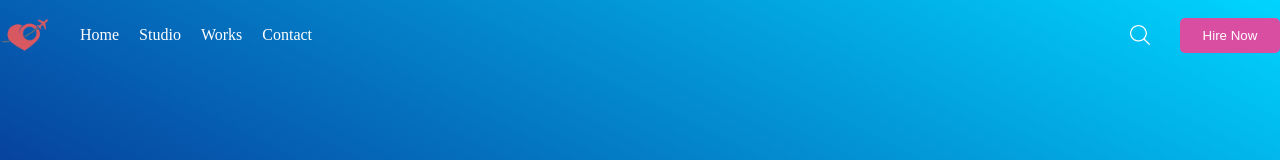
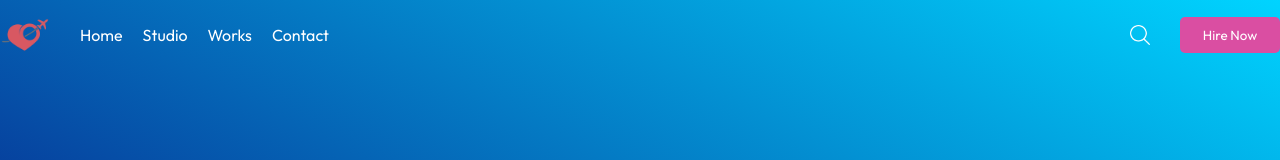
Before and after one commit to serhiyhvala/three-js-portfolio, a React (Vite) app: page / in a window 1280 px wide. Shown: the top 160 px of the page. Built offline with nearby package versions, Linux system fonts and the light colour scheme.

Commit message:
Update font for project

```diff
--- a/src/app.module.scss
+++ b/src/app.module.scss
@@ -1,7 +1,10 @@
-*{
+@import url('https://fonts.googleapis.com/css2?family=Outfit:wght@300;400;500;600;700&display=swap');
+
+* {
   margin: 0;
   padding: 0;
   box-sizing: border-box;
+  font-family: 'Outfit', sans-serif;
 }
 
 .container {
@@ -10,9 +13,10 @@
   scroll-behavior: smooth;
   overflow-y: auto;
   color: #fff;
-  background: rgb(2,0,36);
-  background: linear-gradient(27deg, rgba(2,0,36,1) 0%, rgba(9,9,121,1) 22%, rgba(0,212,255,1) 100%);
-  &::-webkit-scrollbar{
+  background: rgb(2, 0, 36);
+  background: linear-gradient(27deg, rgba(2, 0, 36, 1) 0%, rgba(9, 9, 121, 1) 22%, rgba(0, 212, 255, 1) 100%);
+
+  &::-webkit-scrollbar {
     display: none;
   }
 }
```
